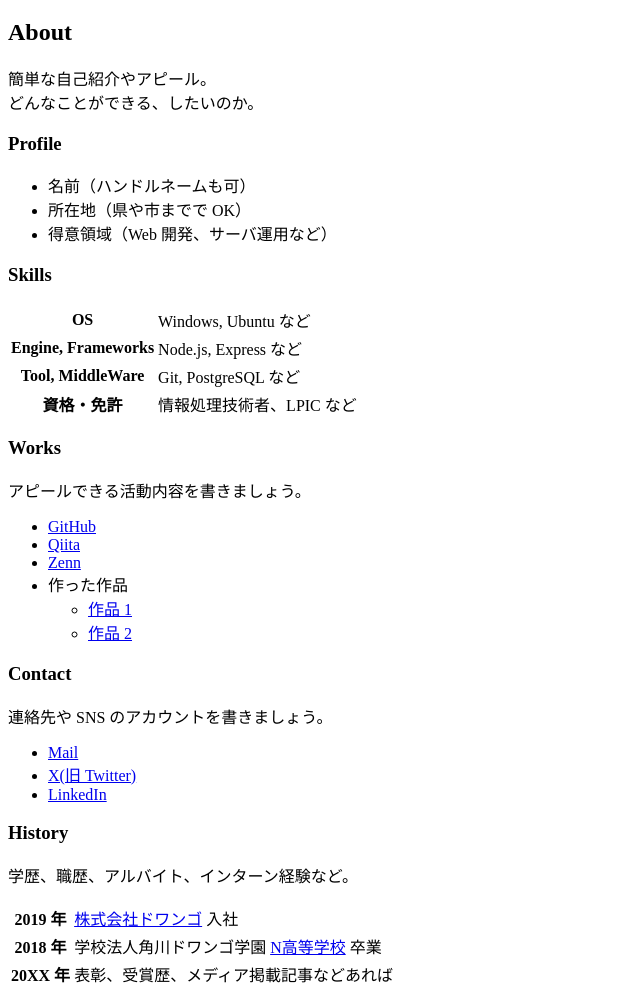
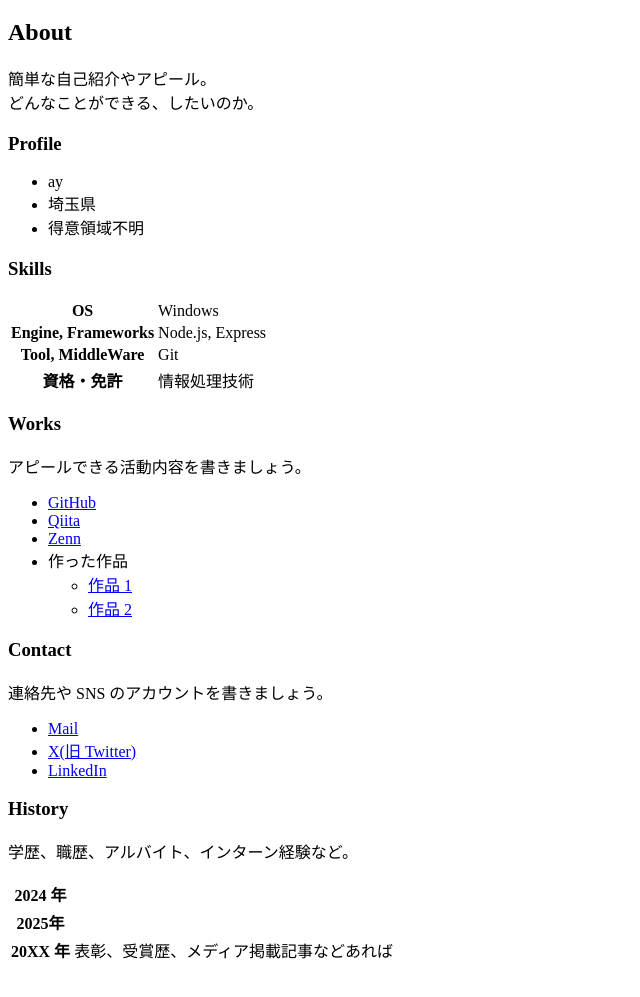
Before and after one commit to 261zs00180-hub/261zs00180-hub.github.io, a plain HTML site: page index.html in a window 1280 px wide. Shown: the part 61-1058 px from the top of the page, without its empty margins (0-640 px from the left). After the commit the page ends 1034 px from the top, so only its background shows below. Drawn offline with Linux system fonts and the light colour scheme.

Commit message:
Update index.html

```diff
--- a/index.html
+++ b/index.html
@@ -18,28 +18,28 @@
 
     <h3>Profile</h3>
     <ul>
-      <li>名前（ハンドルネームも可）</li>
-      <li>所在地（県や市までで OK）</li>
-      <li>得意領域（Web 開発、サーバ運用など）</li>
+      <li>ay</li>
+      <li>埼玉県</li>
+      <li>得意領域不明</li>
     </ul>
 
     <h3>Skills</h3>
     <table>
       <tr>
         <th>OS</th>
-        <td>Windows, Ubuntu など</td>
+        <td>Windows</td>
       </tr>
       <tr>
         <th>Engine, Frameworks</th>
-        <td>Node.js, Express など</td>
+        <td>Node.js, Express</td>
       </tr>
       <tr>
         <th>Tool, MiddleWare</th>
-        <td>Git, PostgreSQL など</td>
+        <td>Git</td>
       </tr>
       <tr>
         <th>資格・免許</th>
-        <td>情報処理技術者、LPIC など</td>
+        <td>情報処理技術</td>
       </tr>
     </table>
 
@@ -70,12 +70,12 @@
     <p>学歴、職歴、アルバイト、インターン経験など。</p>
     <table>
       <tr>
-        <th>2019 年</th>
-        <td><a href="https://dwango.co.jp/">株式会社ドワンゴ</a> 入社</td>
+        <th>2024 年</th>
+        <td><a href="https://dwango.co.jp/"></a> </td>
       </tr>
       <tr>
-        <th>2018 年</th>
-        <td>学校法人角川ドワンゴ学園 <a href="https://nnn.ed.jp/">N高等学校</a> 卒業</td>
+        <th>2025年</th>
+        <td><a href="https://nnn.ed.jp/"></a> </td>
       </tr>
       <tr>
         <th>20XX 年</th>
```
